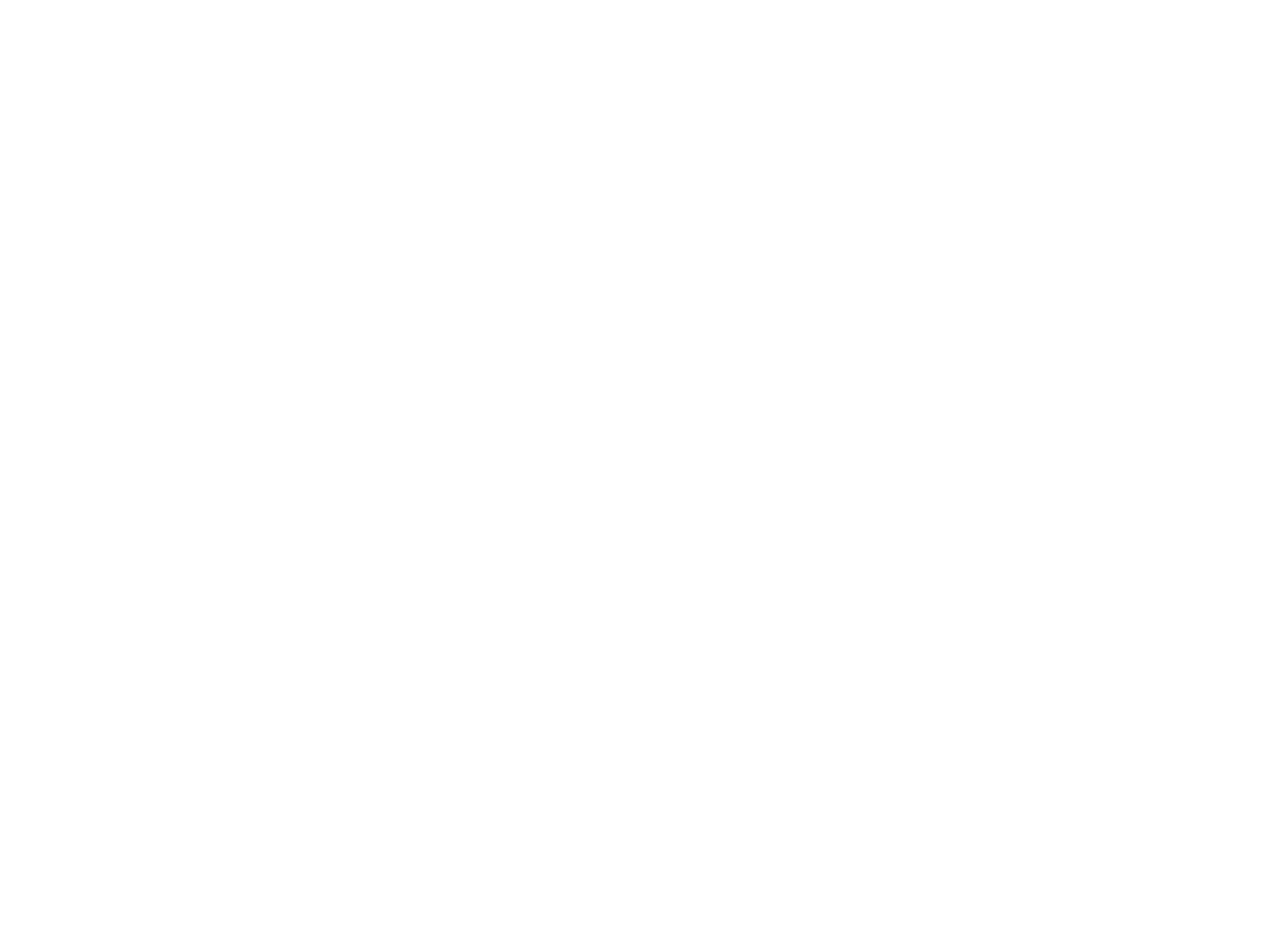
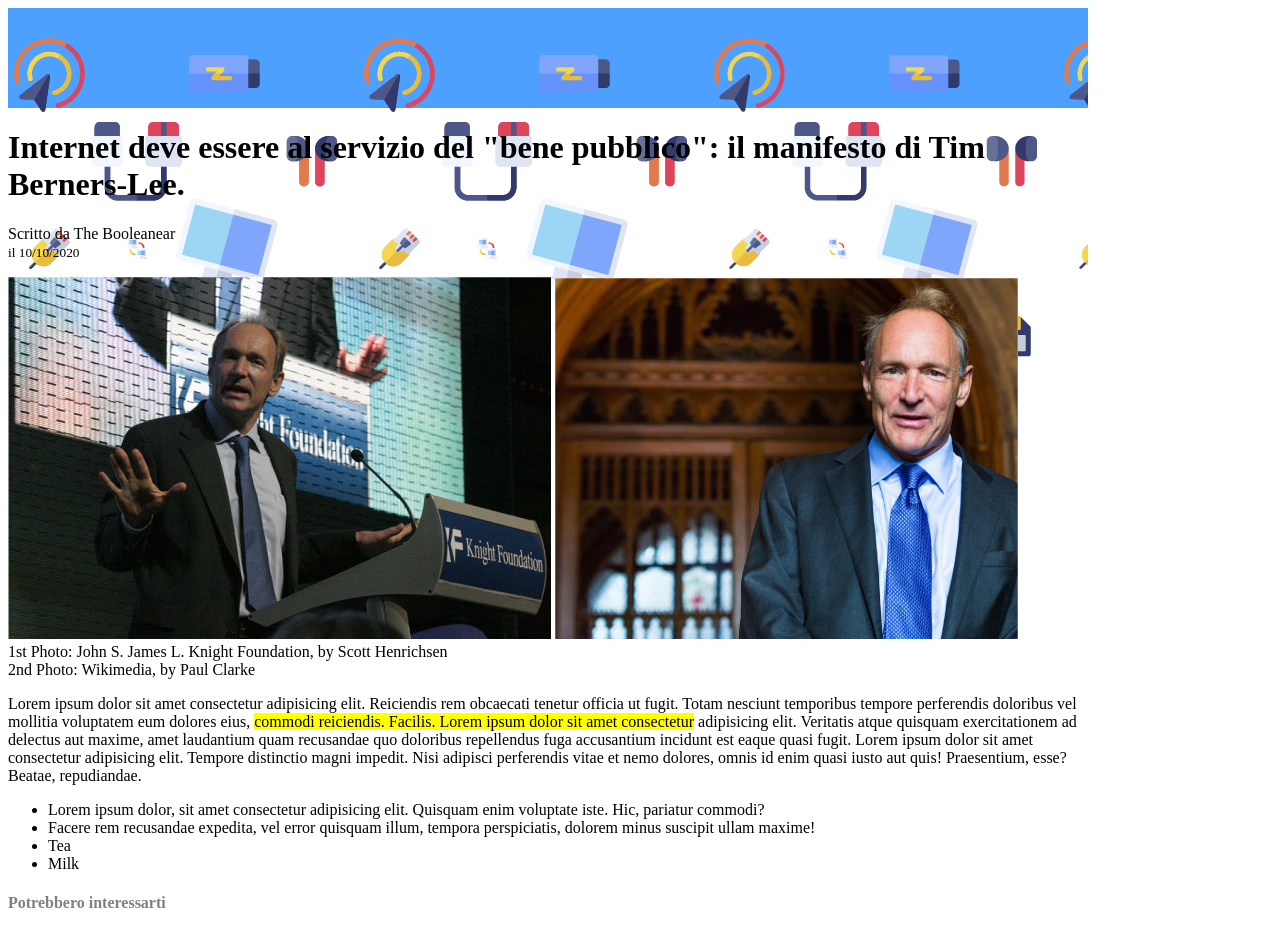
Before and after one commit to patriciabrsk/html-css-booleaner, a plain HTML site: page index.html in a window 1280 px wide. Shown: the top 930 px of the page. Before the commit the page ends 800 px from the top, so only its background shows below. Drawn offline with Linux system fonts and the light colour scheme.

Commit message:
progress

```diff
--- a/css/style.css
+++ b/css/style.css
@@ -0,0 +1,18 @@
+body{
+    width: 1080px;
+}
+
+header{
+    background-color:#4ea0ff ;
+    height: 100px;
+}
+
+.blue-header{
+    background-image: url("../img/pattern.png");
+    background-repeat: repeat-x;
+    background-size: 400px contain;
+}
+
+#text{
+    color: #808080;
+}
--- a/index.html
+++ b/index.html
@@ -5,7 +5,6 @@
     <meta http-equiv="X-UA-Compatible" content="IE=edge">
     <meta name="viewport" content="width=device-width, initial-scale=1.0">
 
-    <!-- Page title -->
     <title>The Booleanear</title>
 
     <!-- Stylesheet file import -->
@@ -13,9 +12,51 @@
 </head>
 <body>
 
+    <!-- <header class="pattern-booleaner"> -->
     <header>
-
+        <div class="blue-header">
+            <img src="img/pattern.png" alt="header image">
+        </div>
 
     </header>
+
+    <!-- Page title -->
+    <main>
+        <h1>Internet deve essere al servizio del "bene pubblico": il manifesto di Tim Berners-Lee.</h1>
+        Scritto da The Booleanear <br>
+        <small>il 10/10/2020</small>
+
+        <p>
+            <img src="img/tim-1.jpg" alt="Tim photo 1">
+            <img src="img/tim-2.jpg" alt="Tim photo 2"><br>
+
+            1st Photo: John S. James L. Knight Foundation, by Scott Henrichsen<br>
+            2nd Photo: Wikimedia, by Paul Clarke
+        </p>
+
+        Lorem ipsum dolor sit amet consectetur adipisicing elit. Reiciendis rem obcaecati tenetur officia ut fugit. Totam nesciunt temporibus tempore perferendis doloribus vel mollitia voluptatem eum dolores eius, <mark>commodi reiciendis. Facilis. Lorem ipsum dolor sit amet consectetur</mark> adipisicing elit. Veritatis atque quisquam exercitationem ad delectus aut maxime, amet laudantium quam recusandae quo doloribus repellendus fuga accusantium incidunt est eaque quasi fugit. Lorem ipsum dolor sit amet consectetur adipisicing elit. Tempore distinctio magni impedit. Nisi adipisci perferendis vitae et nemo dolores, omnis id enim quasi iusto aut quis! Praesentium, esse? Beatae, repudiandae.
+
+        <ul>
+            <li>Lorem ipsum dolor, sit amet consectetur adipisicing elit. Quisquam enim voluptate iste. Hic, pariatur commodi?</li>
+            <li>Facere rem recusandae expedita, vel error quisquam illum, tempora perspiciatis, dolorem minus suscipit ullam maxime!</li>
+            <li>Tea</li>
+            <li>Milk</li>
+          </ul>
+
+        </section>
+    </main>
+
+    <footer>
+        <h4 id="text">Potrebbero interessarti</h4>
+        <div>
+        <img src="img/monitor.jpg" alt="Monitor image">
+
+        </div>
+
+        <div>
+        <img src="img/graph.jpg" alt="Graph image">
+
+        </div>
+    </footer>
 </body>
 </html>
```
